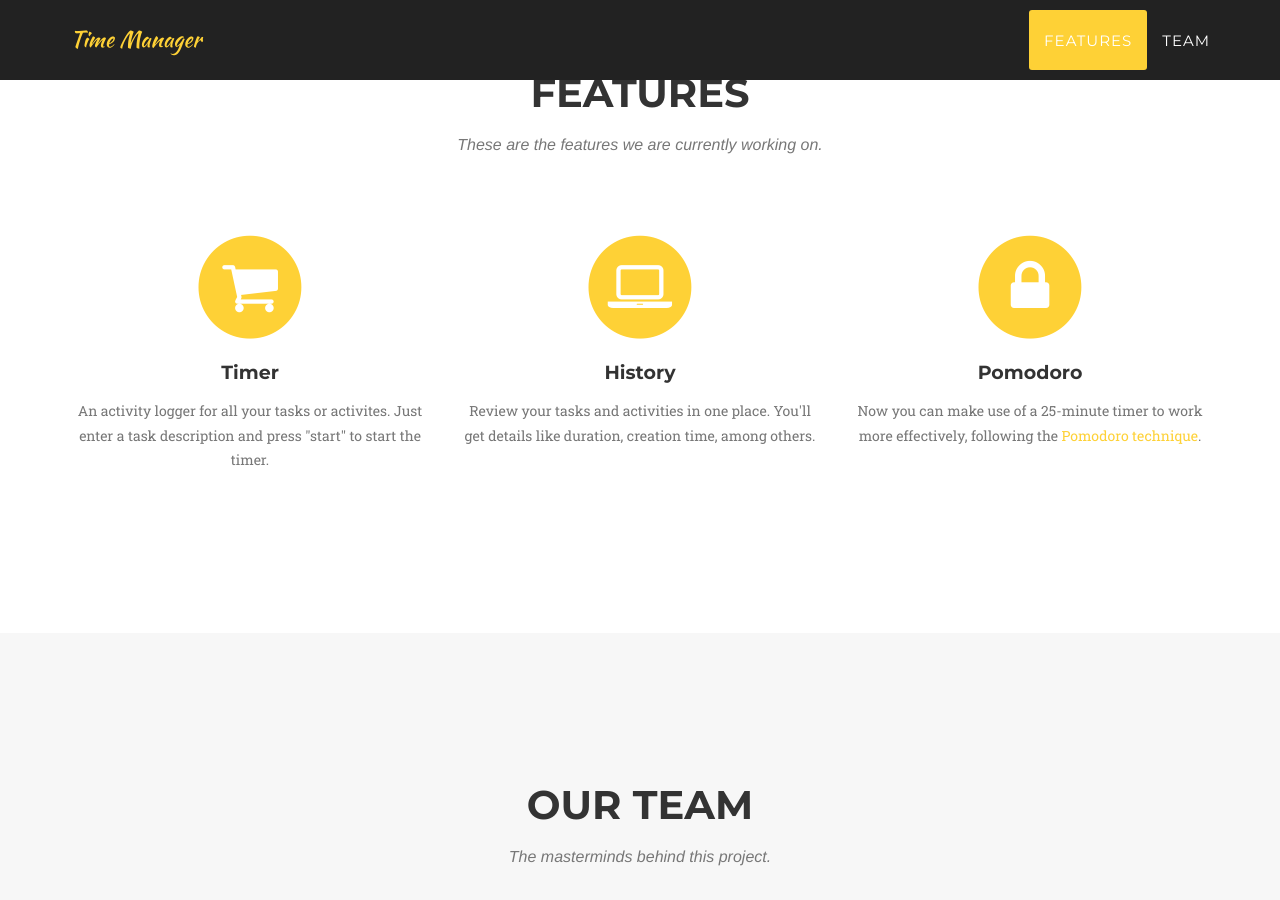
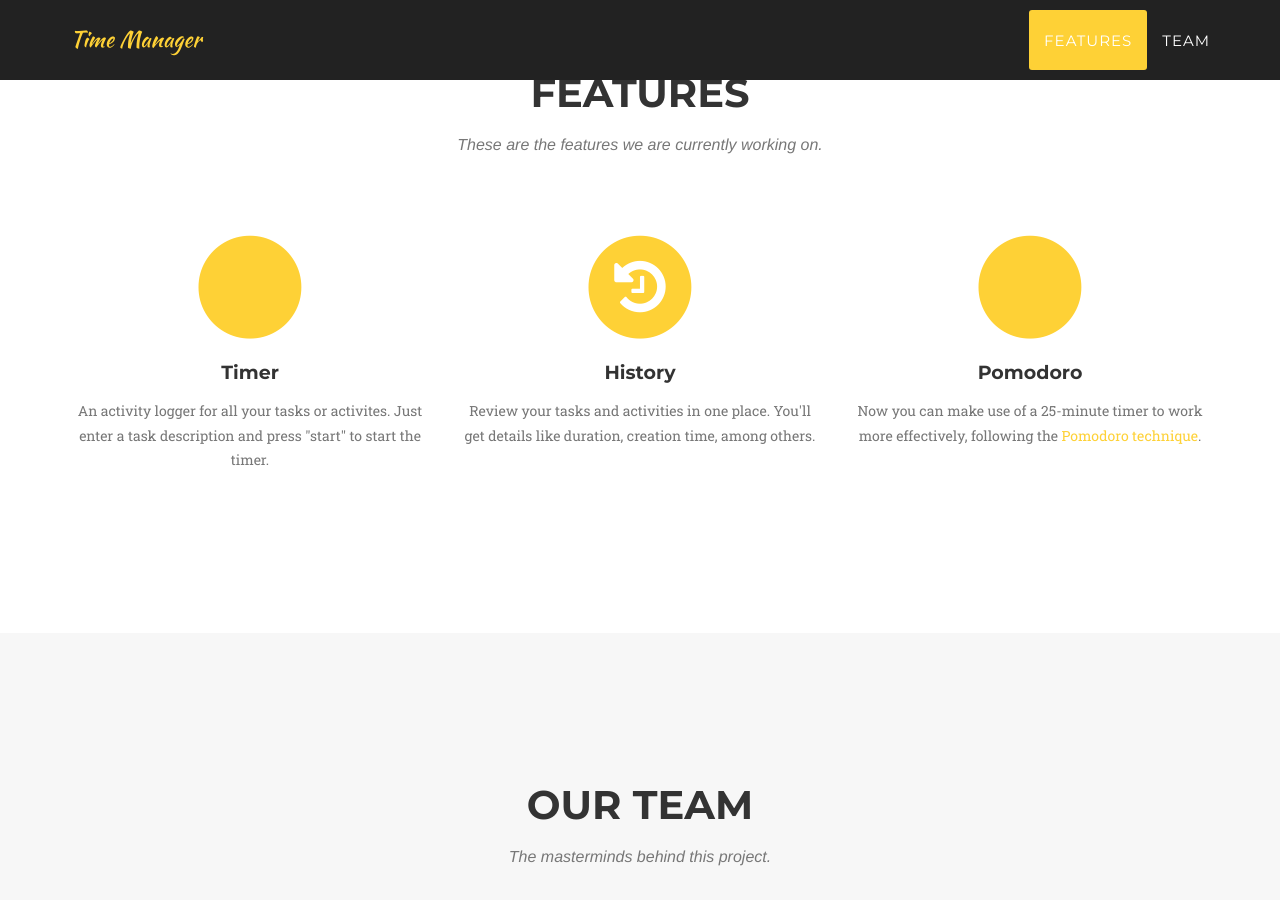
Before and after one commit to hvlds/time-manager, a Jekyll site: the page built from docs/index.html, in a window 1280 px wide and 900 px high, scrolled down 912 px. Built offline with Jekyll 4.4.1, drawn with Linux system fonts in a browser that asks for light colours; some web fonts are replaced.

Commit message:
change icons and some links

```diff
--- a/docs/_includes/features.html
+++ b/docs/_includes/features.html
@@ -11,7 +11,7 @@
                 <div class="col-md-4">
                     <span class="fa-stack fa-4x">
                         <i class="fa fa-circle fa-stack-2x text-primary"></i>
-                        <i class="fa fa-shopping-cart fa-stack-1x fa-inverse"></i>
+                        <i class="fa fa-business-time fa-stack-1x fa-inverse"></i>
                     </span>
                     <h4 class="feature-heading">Timer</h4>
                     <p class="text-muted">An activity logger for all your tasks or activites. Just enter a task description and press "start" to start the timer.</p>
@@ -19,7 +19,7 @@
                 <div class="col-md-4">
                     <span class="fa-stack fa-4x">
                         <i class="fa fa-circle fa-stack-2x text-primary"></i>
-                        <i class="fa fa-laptop fa-stack-1x fa-inverse"></i>
+                        <i class="fa fa-history fa-stack-1x fa-inverse"></i>
                     </span>
                     <h4 class="feature-heading">History</h4>
                     <p class="text-muted">Review your tasks and activities in one place. You'll get details like duration, creation time, among others.</p>
@@ -27,7 +27,7 @@
                 <div class="col-md-4">
                     <span class="fa-stack fa-4x">
                         <i class="fa fa-circle fa-stack-2x text-primary"></i>
-                        <i class="fa fa-lock fa-stack-1x fa-inverse"></i>
+                        <i class="fa fa-stopwatch fa-stack-1x fa-inverse"></i>
                     </span>
                     <h4 class="feature-heading">Pomodoro</h4>
                     <p class="text-muted">Now you can make use of a 25-minute timer to work more effectively, following the <a href="https://www.youtube.com/watch?v=VFW3Ld7JO0w">Pomodoro technique</a>.</p>
--- a/docs/_includes/header.html
+++ b/docs/_includes/header.html
@@ -37,7 +37,7 @@
             <div class="intro-text">
                 <div class="intro-lead-in">Meet the all-in-one productivity tool</div>
                 <div class="intro-heading">Welcome to Time Manager!</div>
-                <a href="#services" class="page-scroll btn btn-xl">Tell Me More</a>
+                <a href="#features" class="page-scroll btn btn-xl">Tell Me More</a>
             </div>
         </div>
     </header>
```
